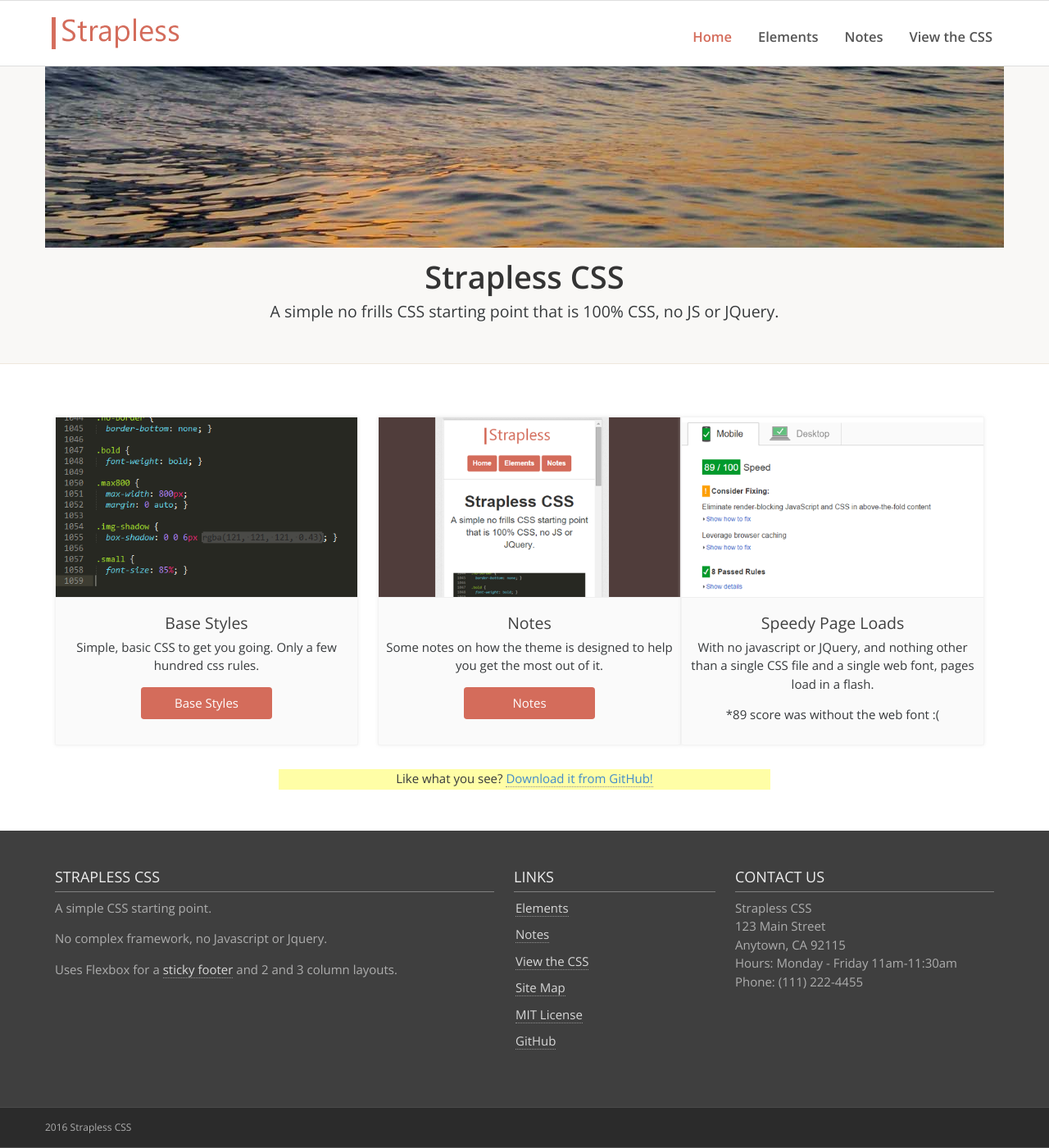
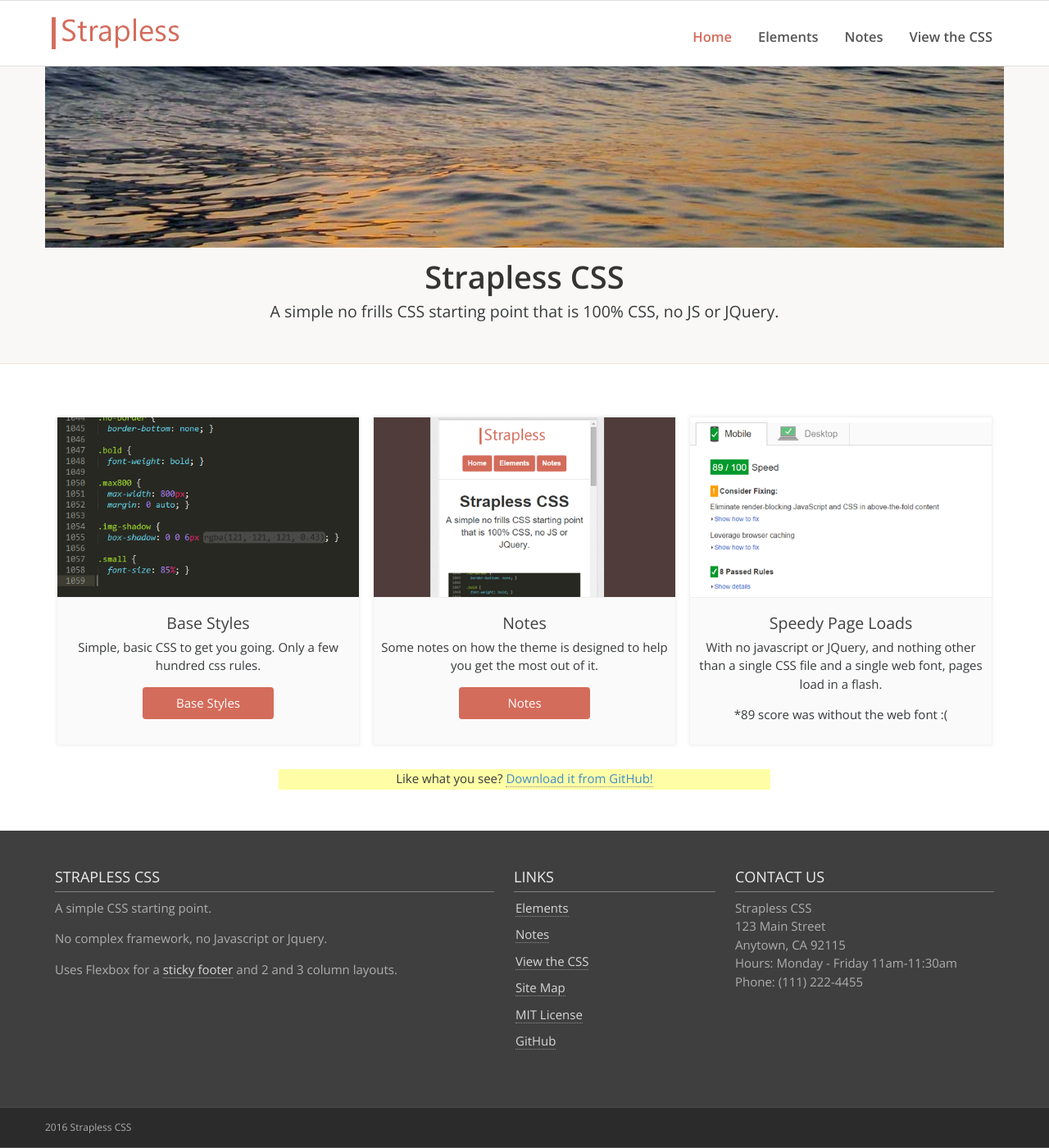
Before and after one commit to rdyar/strapless, a Jekyll site: the page built from index.html, in a window 1280 px wide and 1400 px high, scrolled down 224 px. Shown: the whole window at 82% size. Built offline with Jekyll 4.4.1, drawn with Linux system fonts in a browser that asks for light colours.

Commit message:
colum-33

```diff
--- a/_sass/container.scss
+++ b/_sass/container.scss
@@ -110,6 +110,12 @@
      }
 }
 @media (min-width: 992px) {
+   .column-33:nth-of-type(odd) {
+        margin:4px 8px 14px 8px;
+   }
+   .column-33:nth-of-type(even) {
+        margin:4px 8px 14px 8px;
+}
  .column-50 {
     width: 477px;}
 
```
